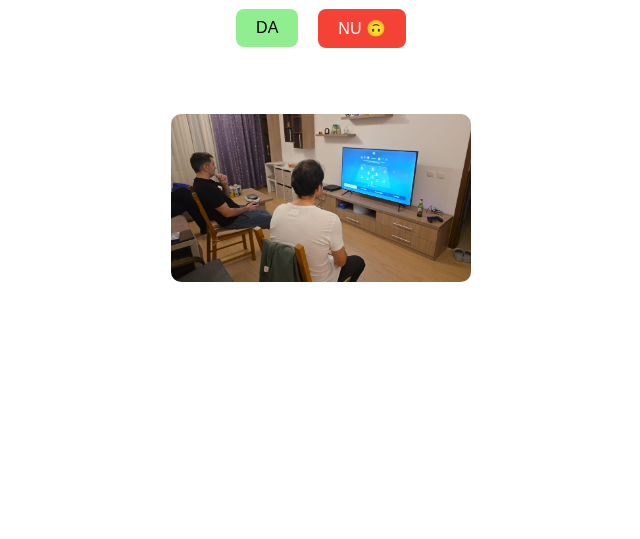
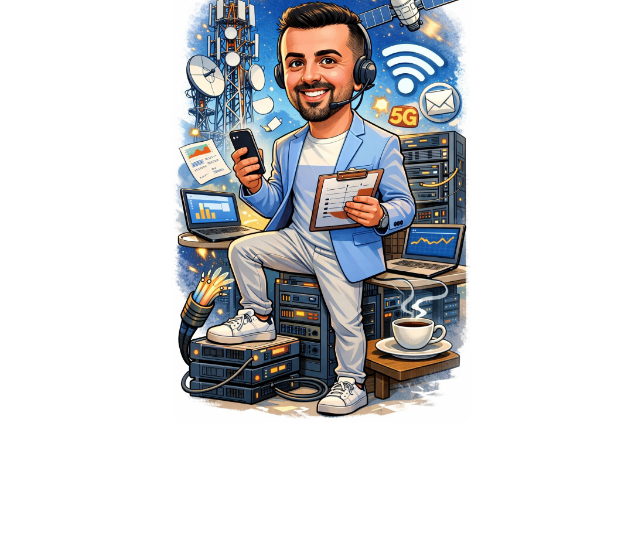
Before and after one commit to creturobertvalentin-prog/Subaza, a plain HTML site: page index.html in a window 1280 px wide. Shown: the part 309-848 px from the top of the page, without its empty margins (319-959 px from the left). Drawn offline with Linux system fonts and the light colour scheme.

Commit message:
Update index.html

```diff
--- a/index.html
+++ b/index.html
@@ -141,7 +141,7 @@
   </div>
 
   <div class="gif-container">
-    <img src="victor.gif" alt="Cute GIF">
+    <img src="subi.gif" alt="Cute GIF">
   </div>
 
   <script>
```
